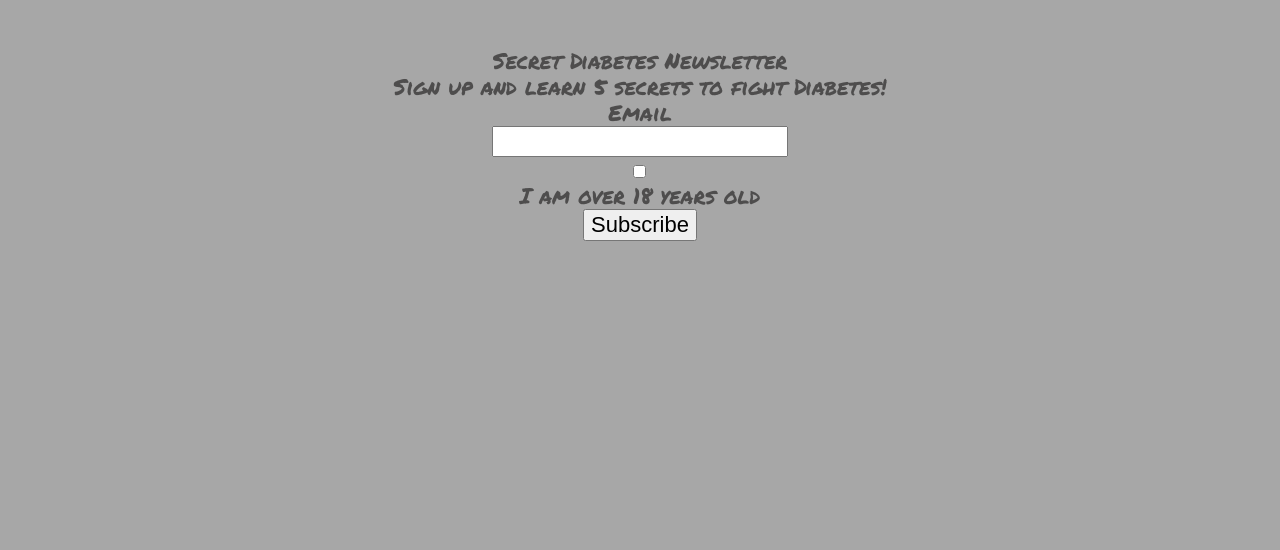
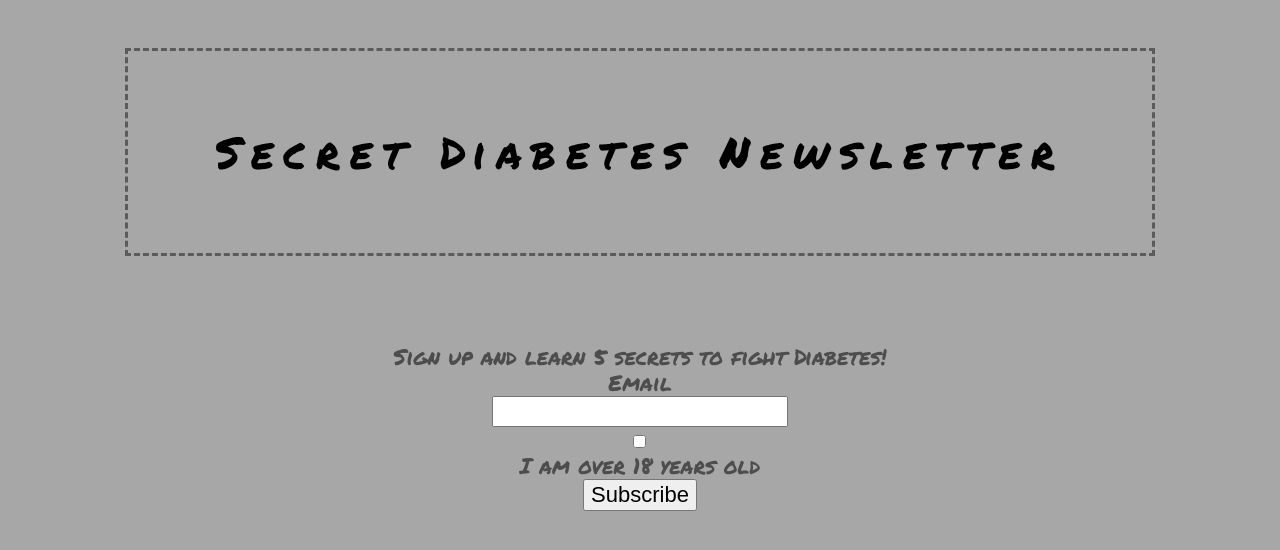
Before and after one commit to melliott3-org/lab3, a plain HTML site: page index.html in a window 1280 px wide. Drawn offline with nearby package versions, Linux system fonts and the light colour scheme.

Commit message:
Update screen.css
added h1 css (colors, font size, etc)

```diff
--- a/css/screen.css
+++ b/css/screen.css
@@ -203,6 +203,18 @@ label {
 }
 
 /* ===== LAYOUT STYLES ====== */
+h1 {
+    font-size: 2em;
+    font-family: "Permanent Marker", "Poppins", cursive;  text-align: center;
+    color: #000000;
+    padding: 2em;
+    letter-spacing: 10px;
+    margin-bottom: 2em;
+    display: flex;
+    border: dashed #5d5a5a;
+}
+
+
 
 
 body {
```
